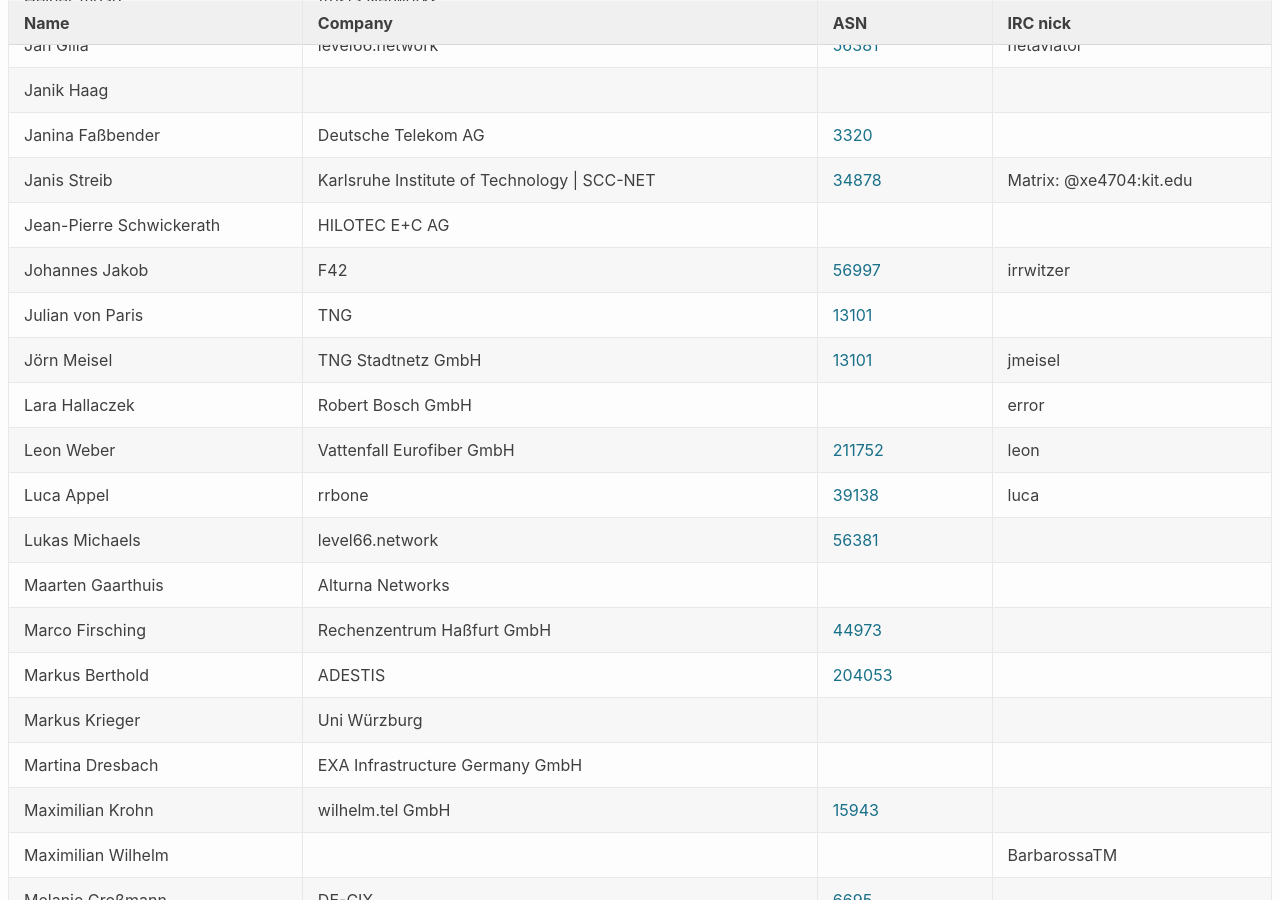
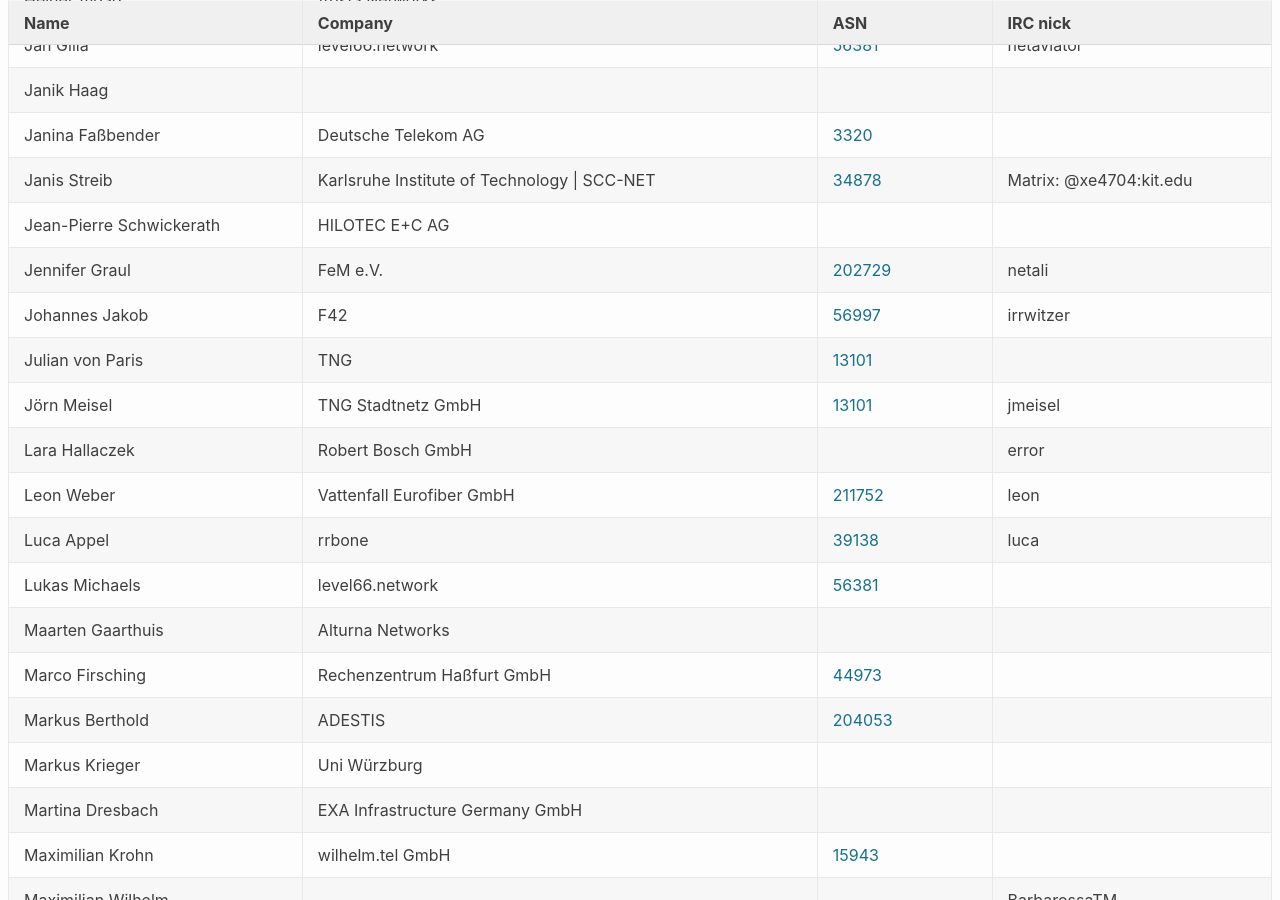
Before and after one commit to denog/pretix-attendeelist, a Jekyll site: the page built from denog15/index.md, in a window 1280 px wide and 900 px high, scrolled down 1054 px. Built offline with Jekyll 4.4.1, drawn with Linux system fonts in a browser that asks for light colours.

Commit message:
Latest data: Wed Aug  9 14:47:51 UTC 2023

```diff
--- a/_data/attendees_denog15_onsite.json
+++ b/_data/attendees_denog15_onsite.json
@@ -148,6 +148,12 @@
     "company": "HILOTEC E+C AG",
     "irc": null,
     "asn": null
+  },
+  {
+    "name": "Jennifer Graul",
+    "company": "FeM e.V.",
+    "irc": "netali",
+    "asn": "202729"
   },
   {
     "name": "Johannes Jakob",
```
